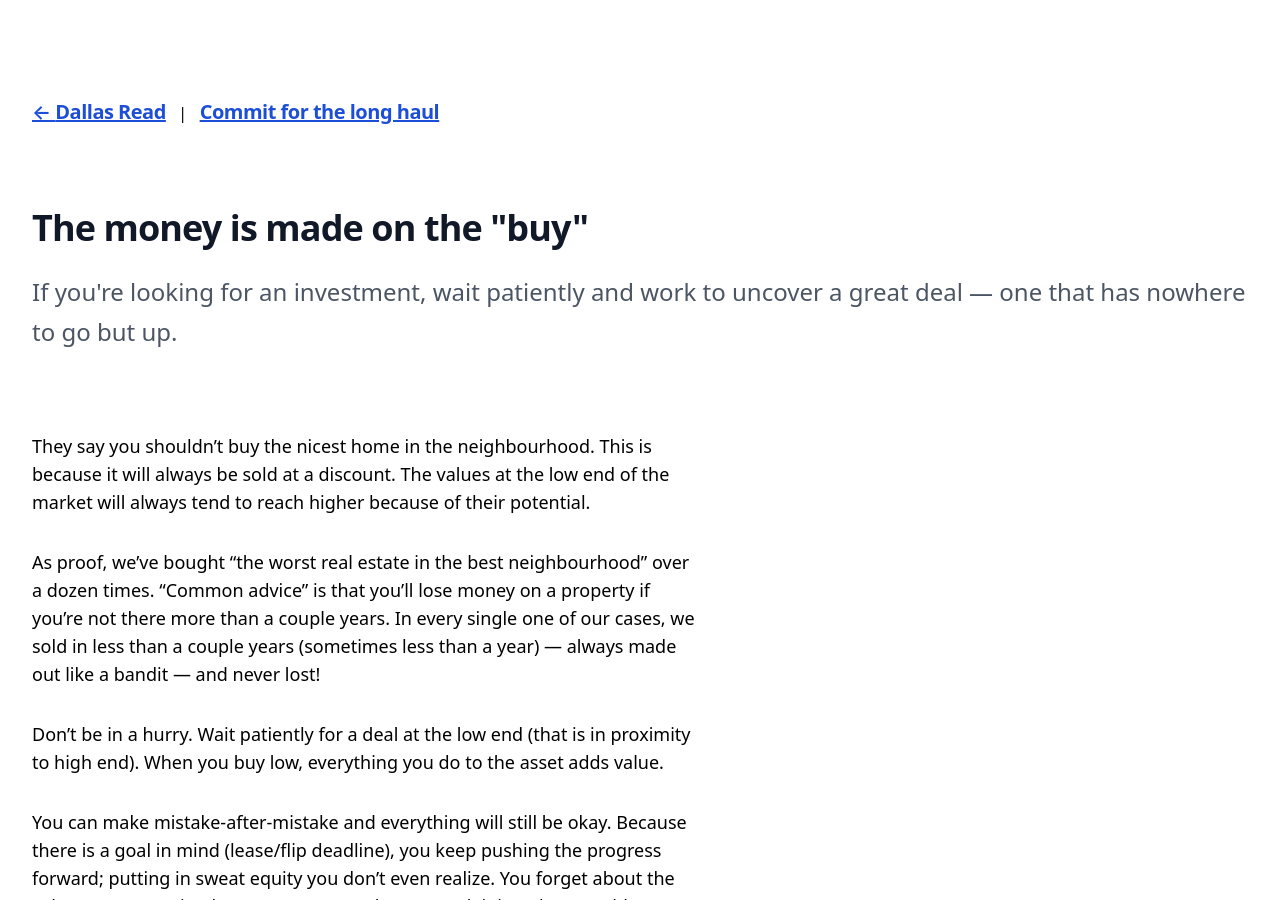
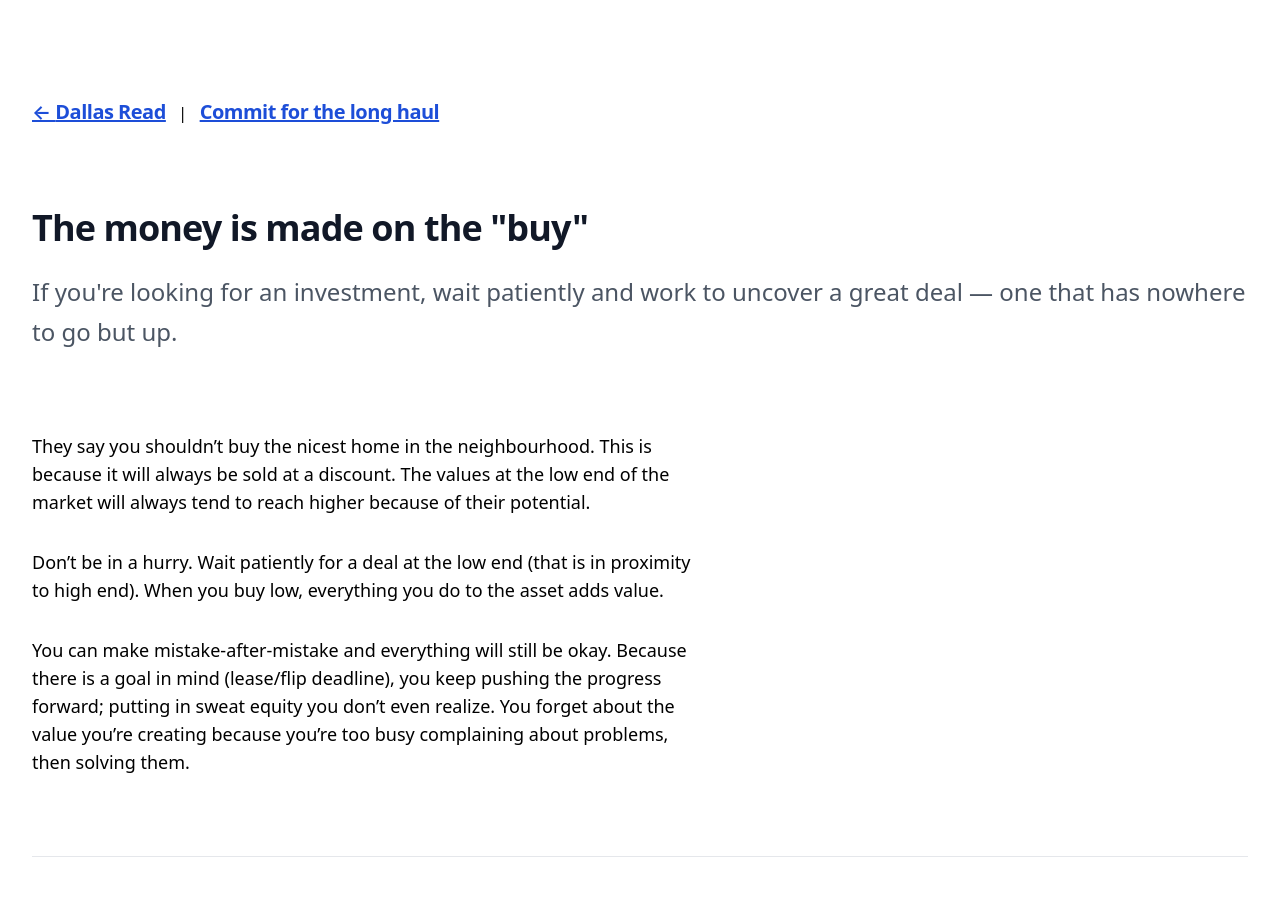
Before and after one commit to dallasread/www.dallasread.com, a Jekyll site: the page built from _posts/2023-08-14-the-money-is-made-on-the-buy.md, in a window 1280 px wide and 900 px high. Built offline with Jekyll 4.4.1, drawn with Linux system fonts in a browser that asks for light colours.

Commit message:
Remove personal stuff

```diff
--- a/_posts/2023-08-14-the-money-is-made-on-the-buy.md
+++ b/_posts/2023-08-14-the-money-is-made-on-the-buy.md
@@ -7,7 +7,7 @@ categories: commit
 
 They say you shouldn't buy the nicest home in the neighbourhood. This is because it will always be sold at a discount. The values at the low end of the market will always tend to reach higher because of their potential.
 
-As proof, we've bought "the worst real estate in the best neighbourhood" over a dozen times. "Common advice" is that you'll lose money on a property if you're not there more than a couple years. In every single one of our cases, we sold in less than a couple years (sometimes less than a year) &mdash; always made out like a bandit &mdash; and never lost!
+<!-- As proof, we've bought "the worst real estate in the best neighbourhood" over a dozen times. "Common advice" is that you'll lose money on a property if you're not there more than a couple years. In every single one of our cases, we sold in less than a couple years (sometimes less than a year) &mdash; always made out like a bandit &mdash; and never lost! -->
 
 Don't be in a hurry. Wait patiently for a deal at the low end (that is in proximity to high end). When you buy low, everything you do to the asset adds value.
 
```
